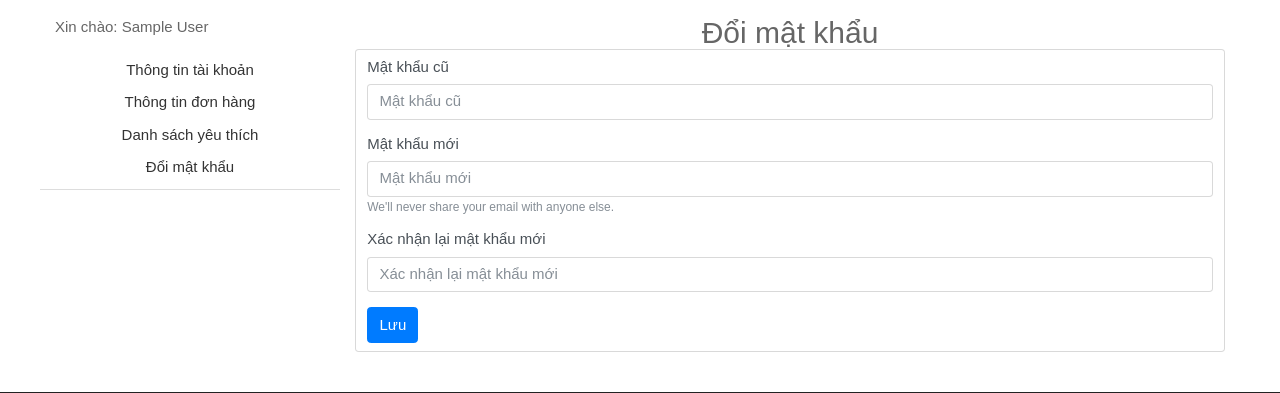
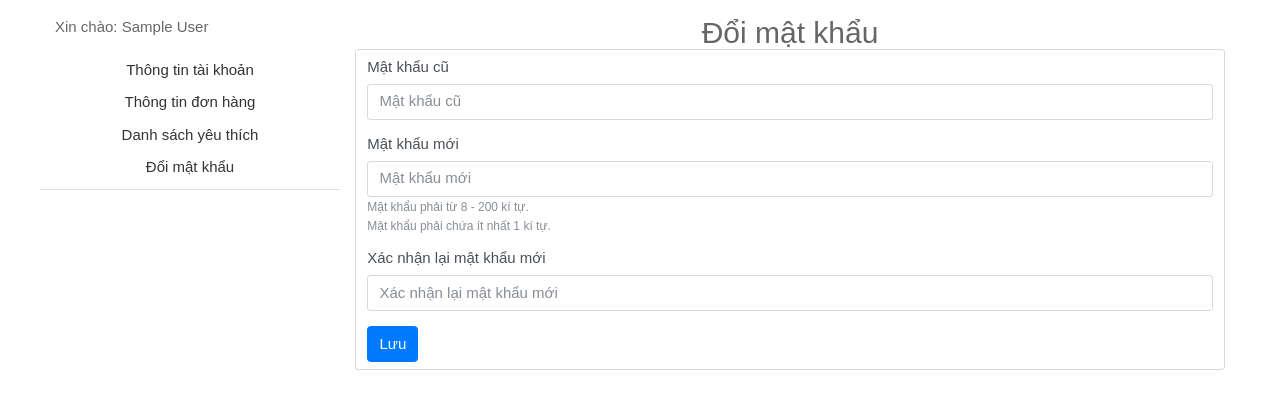
Before and after one commit to dat26061994/djangoProject, a Django app: page /accounts/userProfile/changePassword in a window 1280 px wide. Shown: the part 243-636 px from the top of the page. Run offline with Django 3.2, Linux system fonts and the light colour scheme; the visitor is signed in with stand-in values (Sample User, id 1); data comes from the database, SQL or seed files in the repository; some libraries are stand-ins or nearby versions; some web fonts are replaced.

Commit message:
post data changepassword

```diff
--- a/accounts/templates/changePassword.html
+++ b/accounts/templates/changePassword.html
@@ -18,7 +18,9 @@
   <div class="form-group">
     <label for="exampleInputEmail1">Mật khẩu mới</label>
     <input type="password" name="new_password" class="form-control"  aria-describedby="emailHelp" placeholder="Mật khẩu mới">
-    <small id="emailHelp" class="form-text text-muted">We'll never share your email with anyone else.</small>
+    <small id="emailHelp" class="form-text text-muted">Mật khẩu phải từ 8 - 200 kí tự.</small>
+    <small id="emailHelp" class="form-text text-muted">Mật khẩu phải chứa ít nhất 1 kí tự.</small>
+    <!-- <small id="emailHelp" class="form-text text-muted"></small> -->
   </div>
   <div class="form-group">
     <label for="exampleInputEmail1">Xác nhận lại mật khẩu mới</label>
--- a/accounts/views.py
+++ b/accounts/views.py
@@ -83,6 +83,9 @@ def changePassword(request):
         else:
             if 8 < len(request.POST['new_password']) < 200 and not request.POST['new_password'].isdigit():
                 if request.POST['new_password'] == request.POST['re_new_password']:
+                    u = User.objects.get(pk=request.user.id)
+                    u.set_password(request.POST['re_new_password'])
+                    u.save()
                     messages.success(request,'Mật khẩu đã được thay đổi!')
                     return redirect('userProfile')
                 else:
```
